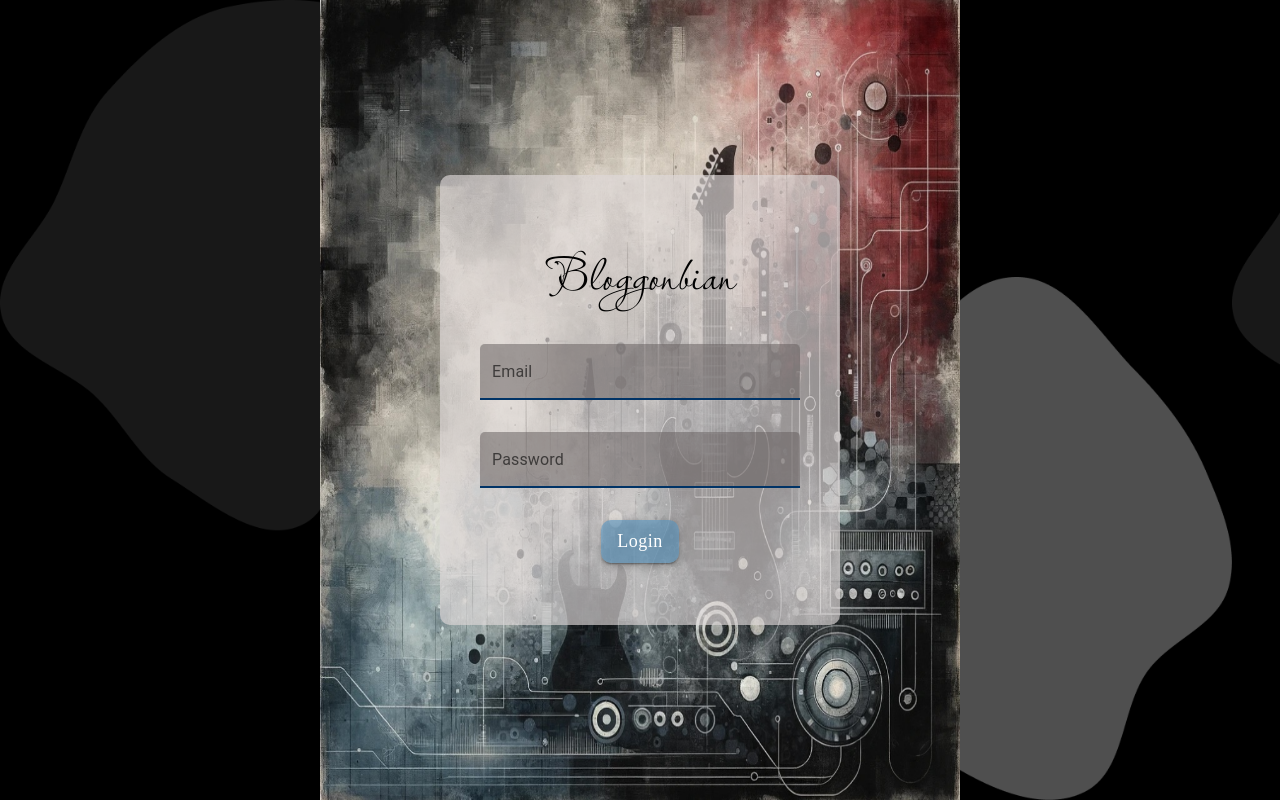
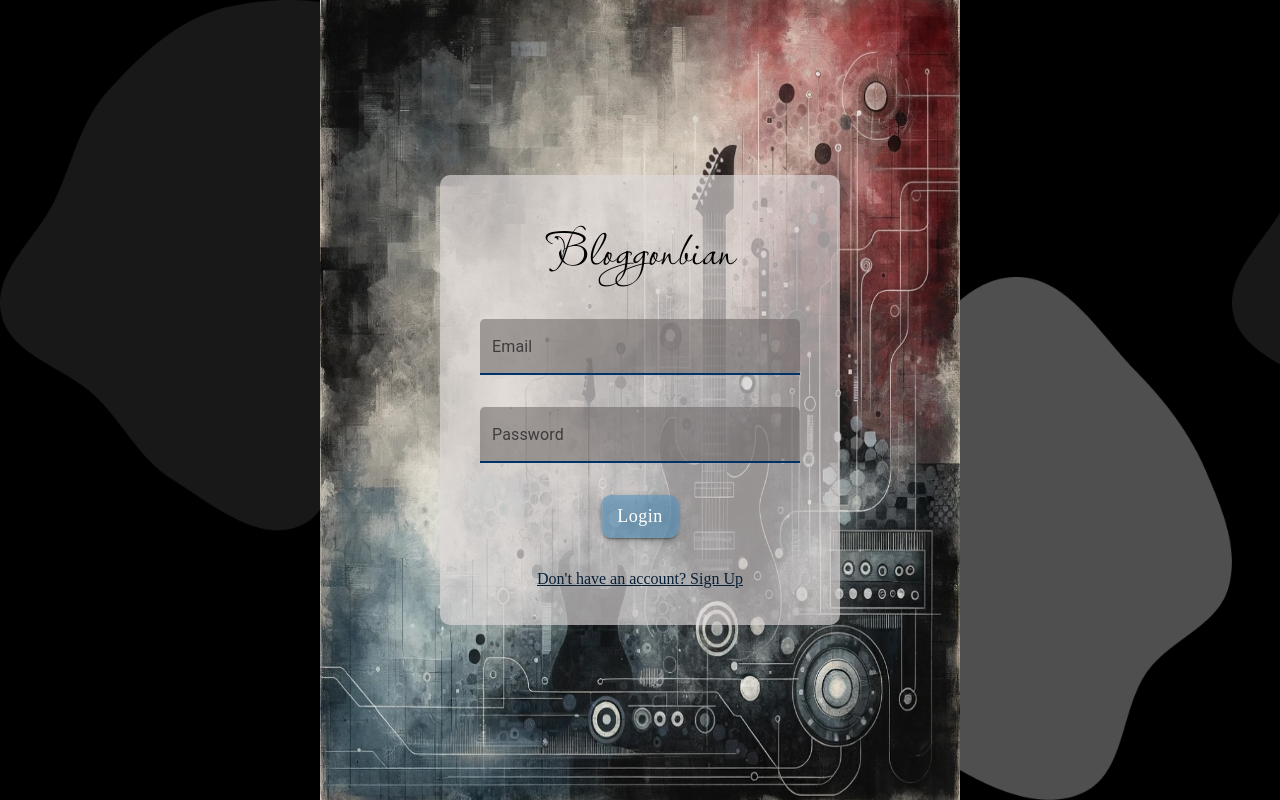
Before and after one commit to darkemlord/bloggonbian-ui, a React (Vite) app: page /login in a window 1280 px wide. Built offline with nearby package versions, Linux system fonts and the light colour scheme; a web font is replaced by a local one.

Commit message:
refs #1 form basic design done

```diff
--- a/src/UI/organisms/AuthForm/index.tsx
+++ b/src/UI/organisms/AuthForm/index.tsx
@@ -1,15 +1,18 @@
 import { Box, TextField, Typography } from "@mui/material";
 import React from "react";
 import { formContainer, formInputsContainer } from "./authFormStyles";
-import { AuthType } from "@root/constants/url";
+import BLOG_ROUTES, { AuthType } from "@root/constants/url";
 import MainButton from "@root/UI/atoms/MainButton";
 import { formLogo } from "@root/Containers/Auth/authStyles";
+import { Link } from "react-router-dom";
+import theme from "@styles/theme";
 
 type Props = {
   authType: AuthType;
 };
 
 const AuthForm: React.FC<Props> = ({ authType }) => {
+  const isLoginForm = authType === AuthType.LOGIN;
   return (
     <Box component="form" sx={formContainer}>
       <Typography sx={formLogo}>Bloggonbian</Typography>
@@ -23,8 +26,16 @@ const AuthForm: React.FC<Props> = ({ authType }) => {
         />
       </Box>
       <MainButton sx={{ textTransform: "none" }} variant="contained">
-        {authType === AuthType.LOGIN ? "Login" : "Sign Up"}{" "}
+        {isLoginForm ? "Login" : "Sign Up"}
       </MainButton>
+      <Link
+        style={{ color: theme.customColors.blueDark }}
+        to={isLoginForm ? BLOG_ROUTES.signUp : BLOG_ROUTES.login}
+      >
+        {isLoginForm
+          ? "Don't have an account? Sign Up"
+          : "Already registered? Sign In"}
+      </Link>
     </Box>
   );
 };
```
